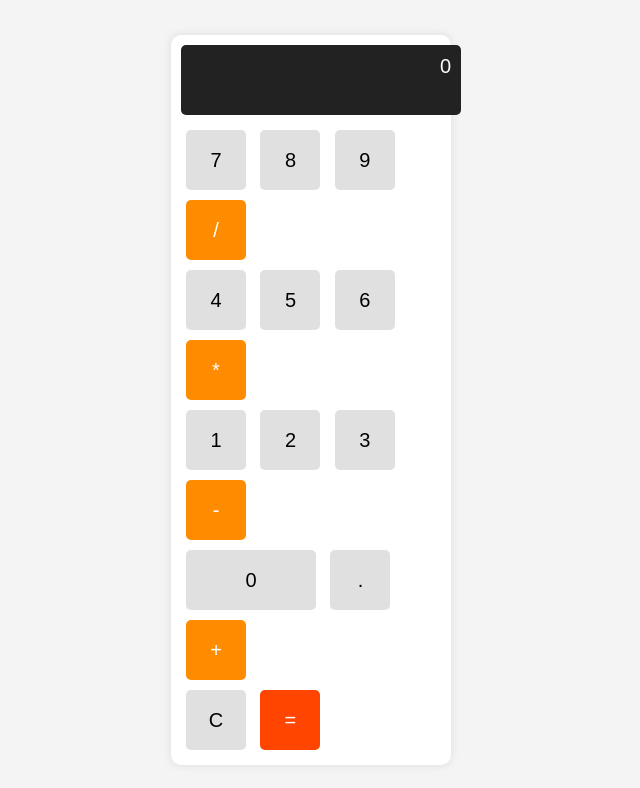
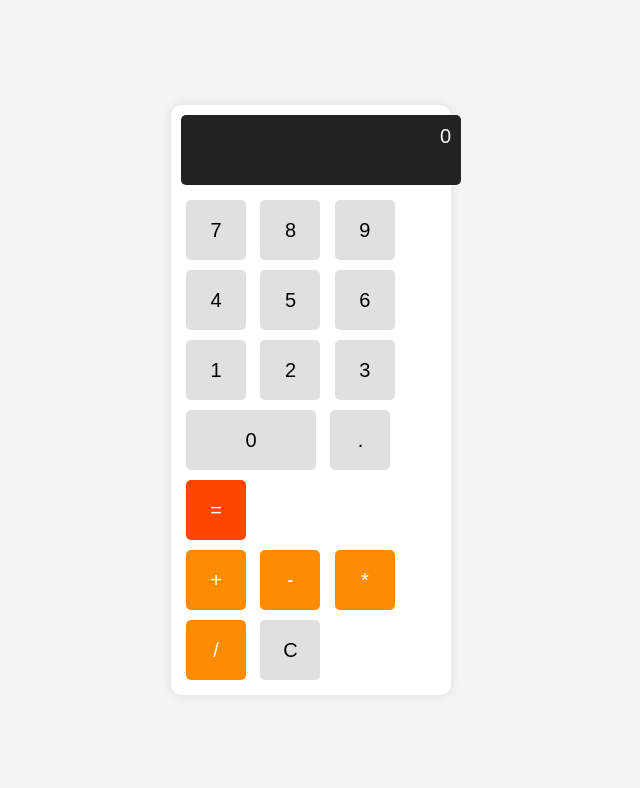
Before and after one commit to DwarakaAdwaith/EAD-Lab, a website: page calci.html in a window 1280 px wide. Shown: the whole page, without its empty margins (329-969 px from the left). Drawn offline with Linux system fonts and the light colour scheme.

Commit message:
Add files via upload

```diff
--- a/calci.html
+++ b/calci.html
@@ -9,32 +9,28 @@
 <body>
     <div class="calculator">
         <div id="display" class="display">0</div>
-        <div>
+        <div class="buttons-container">
+            <div class="number-buttons">
                 <button class="button" onclick="appendNumber('7')">7</button>
                 <button class="button" onclick="appendNumber('8')">8</button>
                 <button class="button" onclick="appendNumber('9')">9</button>
-            <button class="button operation" onclick="chooseOperation('/')">/</button>
-        </div>
-        <div>
                 <button class="button" onclick="appendNumber('4')">4</button>
                 <button class="button" onclick="appendNumber('5')">5</button>
                 <button class="button" onclick="appendNumber('6')">6</button>
-            <button class="button operation" onclick="chooseOperation('*')">*</button>
-        </div>
-        <div>
                 <button class="button" onclick="appendNumber('1')">1</button>
                 <button class="button" onclick="appendNumber('2')">2</button>
                 <button class="button" onclick="appendNumber('3')">3</button>
-            <button class="button operation" onclick="chooseOperation('-')">-</button>
-        </div>
-        <div>
                 <button class="button zero" onclick="appendNumber('0')">0</button>
                 <button class="button" onclick="appendNumber('.')">.</button>
+                <button class="button equal" onclick="calculate()">=</button>
+            </div>
+            <div class="operation-buttons">
                 <button class="button operation" onclick="chooseOperation('+')">+</button>
+                <button class="button operation" onclick="chooseOperation('-')">-</button>
+                <button class="button operation" onclick="chooseOperation('*')">*</button>
+                <button class="button operation" onclick="chooseOperation('/')">/</button>
+                <button class="button" onclick="clearDisplay()">C</button>
             </div>
-        <div>
-            <button class="button" onclick="clearDisplay()">C</button>
-            <button class="button equal" onclick="calculate()">=</button>
         </div>
     </div>
     <script>
```
Lines whose indentation alone changed are shown as unchanged.
